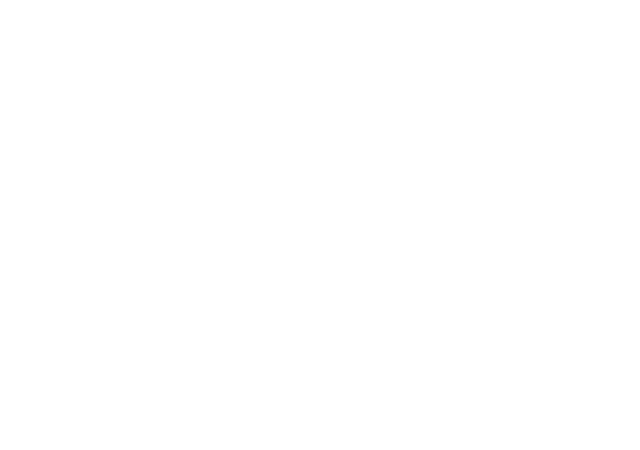
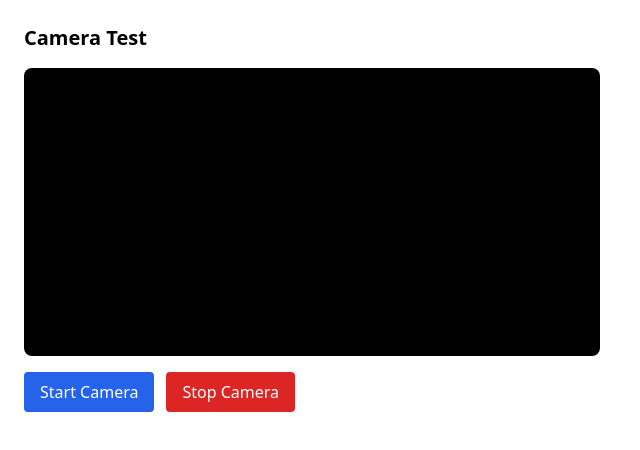
Before and after one commit to suvini2001/AI-based-Physiotherapy-project-, a React (Vite) app in the folder dashboard/: page /camera-test in a window 1280 px wide. Before the commit this address had no page. Shown: the top 450 px of the page, without its empty margins (0-640 px from the left). Built offline with nearby package versions, Linux system fonts and the light colour scheme.

Commit message:
Add browser camera proof of concept

```diff
--- a/dashboard/src/App.jsx
+++ b/dashboard/src/App.jsx
@@ -8,6 +8,8 @@ import PatientDetail from './pages/PatientDetail'
 import LiveView from './pages/LiveView'
 import PatientLogin from './pages/PatientLogin'
 import PatientSession from './pages/PatientSession'
+import CameraTest from './components/CameraTest'
+
 
 function PrivateRoute({ children }) {
   const { token } = useAuth()
@@ -24,6 +26,7 @@ export default function App() {
     <AuthProvider>
       <BrowserRouter>
         <Routes>
+          <Route path="/camera-test" element={<CameraTest />} />
           {/* Physio portal */}
           <Route path="/login" element={<Login />} />
           <Route path="/" element={
--- /dev/null
+++ b/dashboard/src/components/CameraTest.jsx
@@ -0,0 +1,85 @@
+import { useRef, useState, useEffect } from 'react'
+
+export default function CameraTest() {
+  const videoRef = useRef(null)
+  const streamRef = useRef(null)
+  const [error, setError] = useState('')
+  const [isRunning, setIsRunning] = useState(false)
+
+  async function startCamera() {
+    setError('')
+
+    try {
+      const stream = await navigator.mediaDevices.getUserMedia({
+        video: true,
+        audio: false,
+      })
+
+      streamRef.current = stream
+
+      if (videoRef.current) {
+        videoRef.current.srcObject = stream
+      }
+
+      setIsRunning(true)
+    } catch (err) {
+      setError(`Camera access failed: ${err.message}`)
+    }
+  }
+
+  function stopCamera() {
+    if (streamRef.current) {
+      streamRef.current.getTracks().forEach(track => track.stop())
+      streamRef.current = null
+    }
+
+    if (videoRef.current) {
+      videoRef.current.srcObject = null
+    }
+
+    setIsRunning(false)
+  }
+
+  useEffect(() => {
+    return () => {
+      if (streamRef.current) {
+        streamRef.current.getTracks().forEach(track => track.stop())
+      }
+    }
+  }, [])
+
+  return (
+    <div className="p-6 space-y-4">
+      <h2 className="text-xl font-bold">Camera Test</h2>
+
+        <video
+        ref={videoRef}
+        autoPlay
+        playsInline
+        muted
+        className="w-full max-w-xl rounded-lg bg-black"
+        style={{ transform: 'scaleX(-1)' }}
+        />
+
+      {error && <p className="text-red-500">{error}</p>}
+
+      <div className="flex gap-3">
+        <button
+          onClick={startCamera}
+          disabled={isRunning}
+          className="rounded bg-blue-600 px-4 py-2 text-white"
+        >
+          Start Camera
+        </button>
+
+        <button
+          onClick={stopCamera}
+          disabled={!isRunning}
+          className="rounded bg-red-600 px-4 py-2 text-white"
+        >
+          Stop Camera
+        </button>
+      </div>
+    </div>
+  )
+}
```
